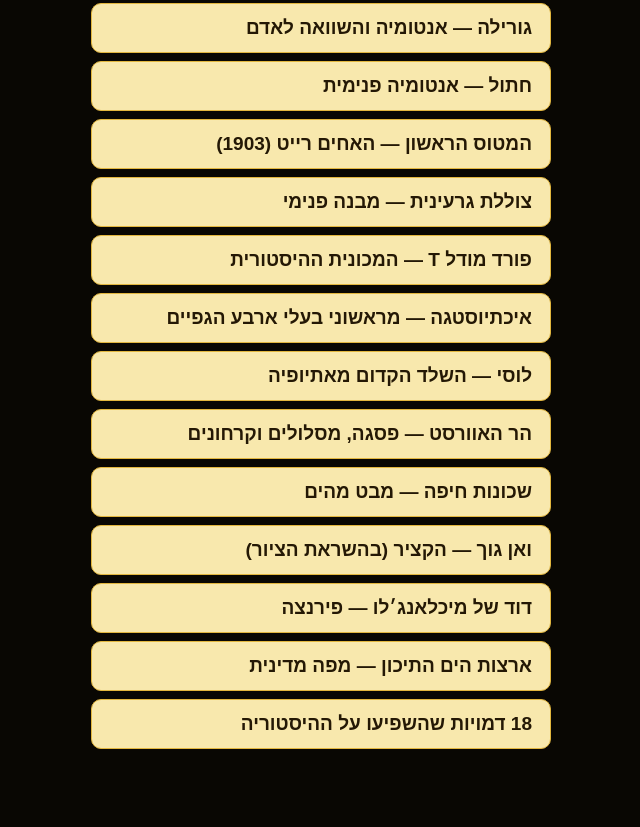
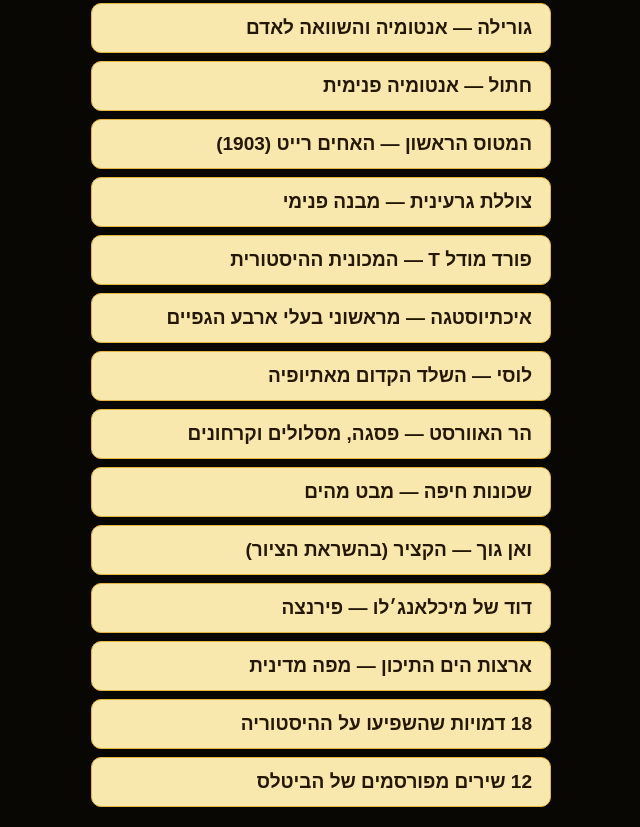
Before and after one commit to naftali24/visual, a plain HTML site: page index.html in a window 1280 px wide. Shown: the part 664-1491 px from the top of the page, without its empty margins (602-1242 px from the left). Before the commit the page ends 1433 px from the top, so only its background shows below. Drawn offline with Linux system fonts and the light colour scheme.

Commit message:
Add Beatles songs to VISUAL menu

```diff
--- a/index.html
+++ b/index.html
@@ -47,6 +47,7 @@
 <a href="./topics/michelangelo-david/index.html" data-topic="michelangelo-david">דוד של מיכלאנג׳לו — פירנצה</a>
 <a href="./topics/mediterranean-countries/index.html" data-topic="mediterranean-countries">ארצות הים התיכון — מפה מדינית</a>
 <a href="./topics/historical-figures-18/index.html" data-topic="historical-figures-18">18 דמויות שהשפיעו על ההיסטוריה</a>
+<a href="./topics/beatles-12-songs/index.html" data-topic="beatles-12-songs">12 שירים מפורסמים של הביטלס</a>
 <!-- visual-topics:end -->
 </div>
 </main>
```
